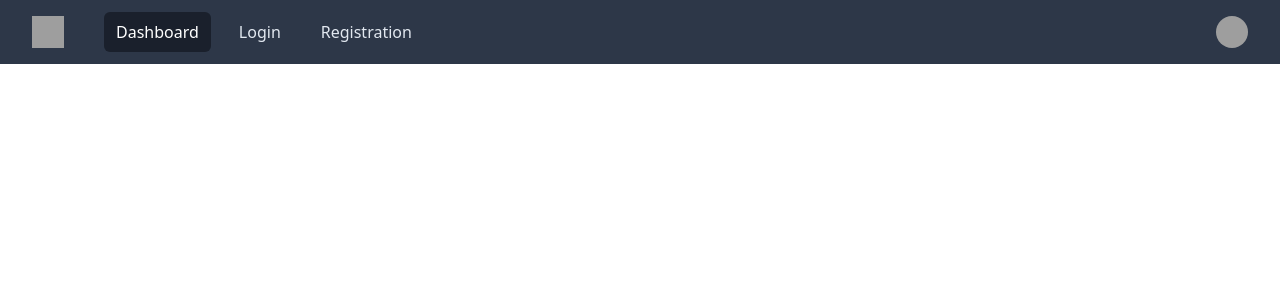
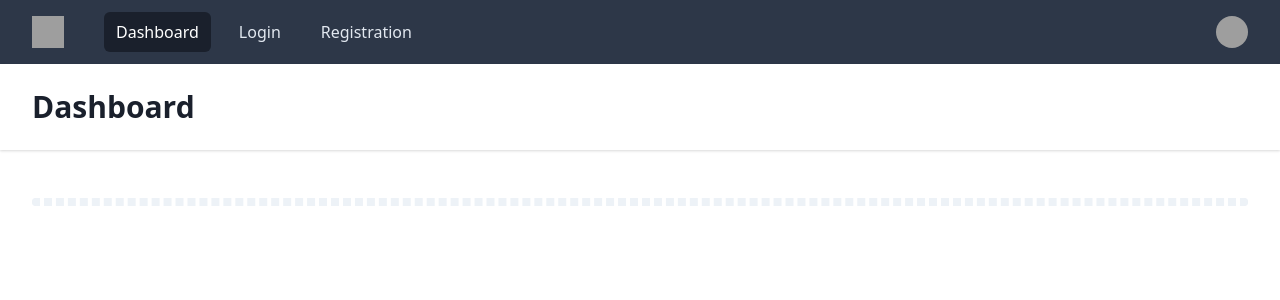
Before and after one commit to doomkit/bon-voyage, a Vue app: page /dashboard in a window 1280 px wide. Shown: the top 300 px of the page. Built offline with nearby package versions, Linux system fonts and the light colour scheme; sample sign-in values are in the browser's storage; grey boxes are pictures that could not be loaded.

Commit message:
add: auth service

```diff
--- a/src/main.js
+++ b/src/main.js
@@ -2,6 +2,7 @@
 import { createRouter, createWebHistory } from 'vue-router';
 import Axios from 'axios';
 
+// Fontawesome
 import { library } from '@fortawesome/fontawesome-svg-core';
 import { FontAwesomeIcon } from '@fortawesome/vue-fontawesome';
 import {
@@ -9,47 +10,56 @@
 	faUnlockAlt,
 	faSignInAlt,
 	faEnvelope,
+	faSignOutAlt,
 } from '@fortawesome/free-solid-svg-icons';
 
-import App from './app.vue';
+// Pages
 import Dashboard from './pages/dashboard.vue';
 import Login from './pages/login.vue';
 import Registration from './pages/registration.vue';
 import Trips from './pages/trips.vue';
 
-library.add([faUserCircle, faUnlockAlt, faSignInAlt, faEnvelope]);
+// Components
+import App from './app.vue';
+import Button from './components/ui/button';
+
+import { isAuthenticated } from './services/auth';
+
+library.add([faUserCircle, faUnlockAlt, faSignInAlt, faEnvelope, faSignOutAlt]);
 
 const router = createRouter({
 	history: createWebHistory(),
 	routes: [
 		{
 			path: '/dashboard',
-			name: 'dashboard',
 			component: Dashboard,
-			children: [{ path: '/', component: Trips }],
+			children: [{ path: '', name: 'Dashboard', component: Trips }],
 		},
 		{ path: '/login', name: 'Login', component: Login },
 		{ path: '/registration', name: 'Registration', component: Registration },
-		{ path: '', redirect: { name: 'dashboard' } },
-		{ path: '/:catchAll(.*)', redirect: { name: 'dashboard' } },
+		{ path: '', redirect: { name: 'Dashboard' } },
+		{ path: '/:catchAll(.*)', redirect: { name: 'Dashboard' } },
 	],
 });
 
 router.beforeEach((to, from, next) => {
 	// TODO: load auth state
-	let isAuthenticated = true;
+	const sessionExist = isAuthenticated();
 
-	if ((to.name !== 'Login' || to.name !== 'Registration') && !isAuthenticated)
+	if (to.name !== 'Login' && to.name !== 'Registration' && !sessionExist) {
 		next({ name: 'Login' });
-	else next();
+	} else next();
 });
 
 const app = createApp(App);
 
 app.use(router);
-app.component('font-awesome-icon', FontAwesomeIcon);
 app.config.globalProperties.$http = Axios;
 
 router.isReady().then(() => {
 	app.mount('#app');
 });
+
+// Components
+app.component('font-awesome-icon', FontAwesomeIcon);
+app.component('the-button', Button);
--- /dev/null
+++ b/src/services/auth.js
@@ -0,0 +1,26 @@
+export function login(username, password) {
+	if (!username || !password) return false;
+	// TODO: get token and save it to session storage
+	const tempToken = 'temporary token';
+	sessionStorage.setItem('AUTH_TOKEN', tempToken);
+	return true;
+}
+
+export function logout() {
+	const token = sessionStorage.getItem('AUTH_TOKEN');
+	if (token) sessionStorage.removeItem('AUTH_TOKEN');
+	// TODO: delete session on server side (if necessary)
+}
+
+export function isAuthenticated() {
+	const token = sessionStorage.getItem('AUTH_TOKEN');
+	return !!token;
+}
+
+export function createAccount() {
+	return false;
+}
+
+export function deleteAccount() {
+	return false;
+}
```
